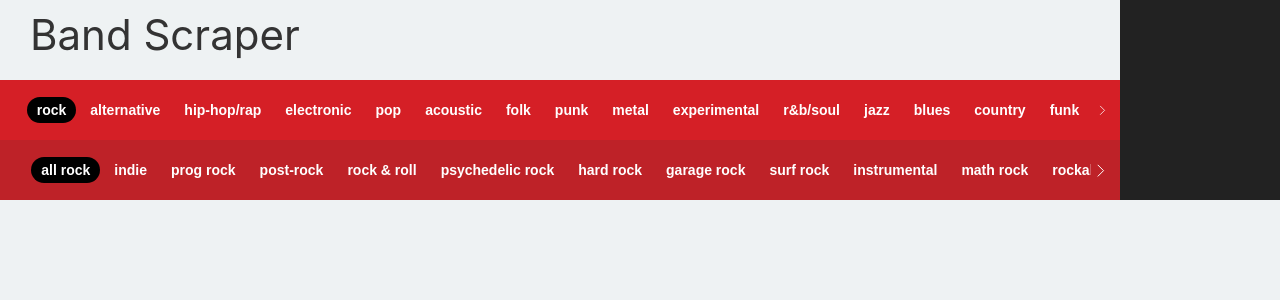
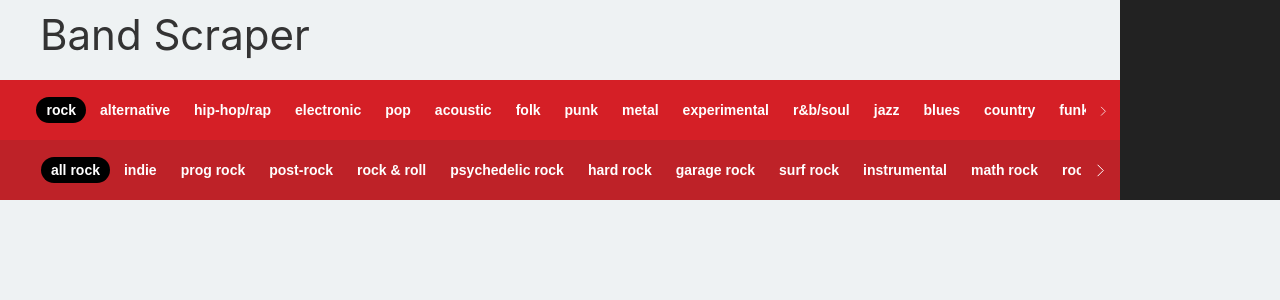
Before and after one commit to nbond211/band-scraper, a React (Create React App) app: page / in a window 1280 px wide. Shown: the top 300 px of the page. Built offline with nearby package versions, Linux system fonts and the light colour scheme.

Commit message:
more tweaking margins

```diff
--- a/src/components/genre-menu/genre-menu.css
+++ b/src/components/genre-menu/genre-menu.css
@@ -1,5 +1,5 @@
 .title-container {
-    margin-left: 30px;
+    margin-left: 40px;
     height: 80px;
     display: flex;
     align-items: center;
--- a/src/components/genre-menu/scroll-menu/scroll-menu.css
+++ b/src/components/genre-menu/scroll-menu/scroll-menu.css
@@ -17,6 +17,14 @@
     width: 0 !important;
 }
 
+.left-icon-container {
+    margin-right: 10px;
+}
+
+.right-icon-container {
+    margin-left: 10px;
+}
+
 .icon {
     color: #fff;
 }
```
